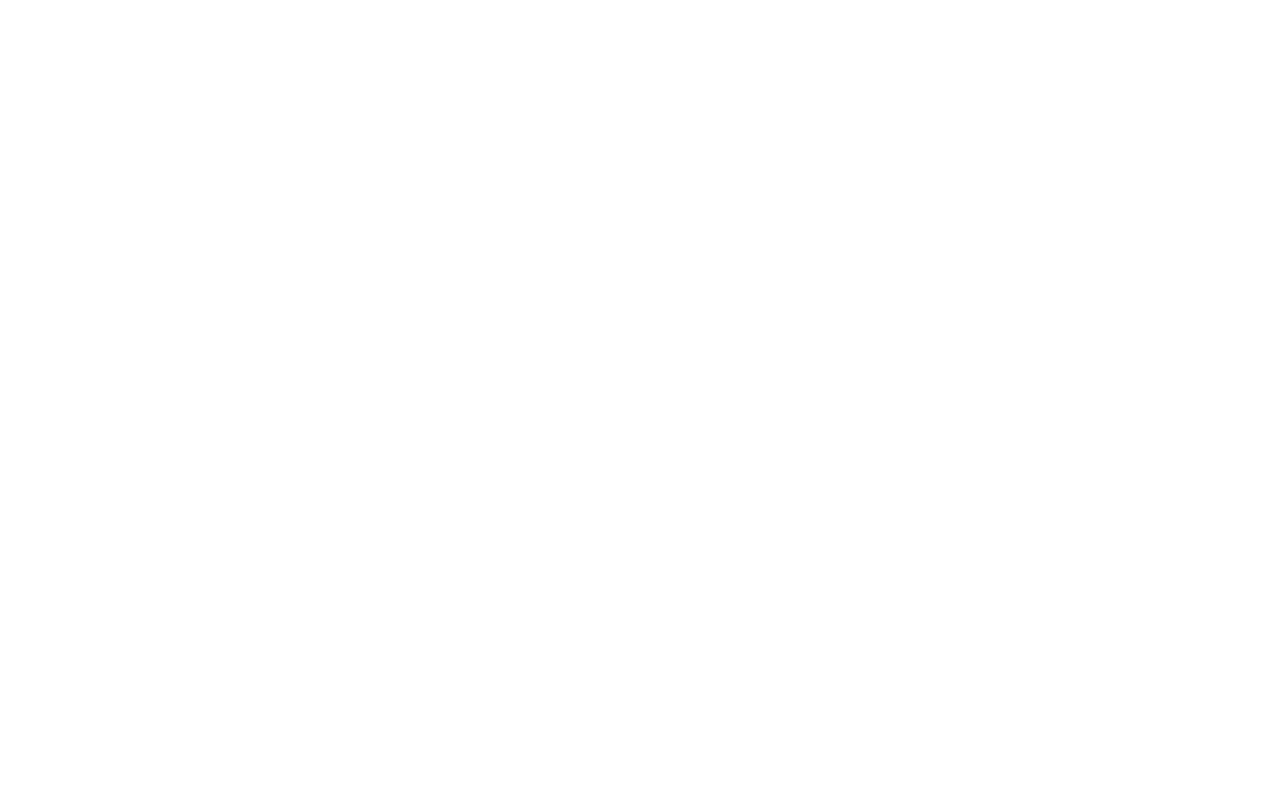
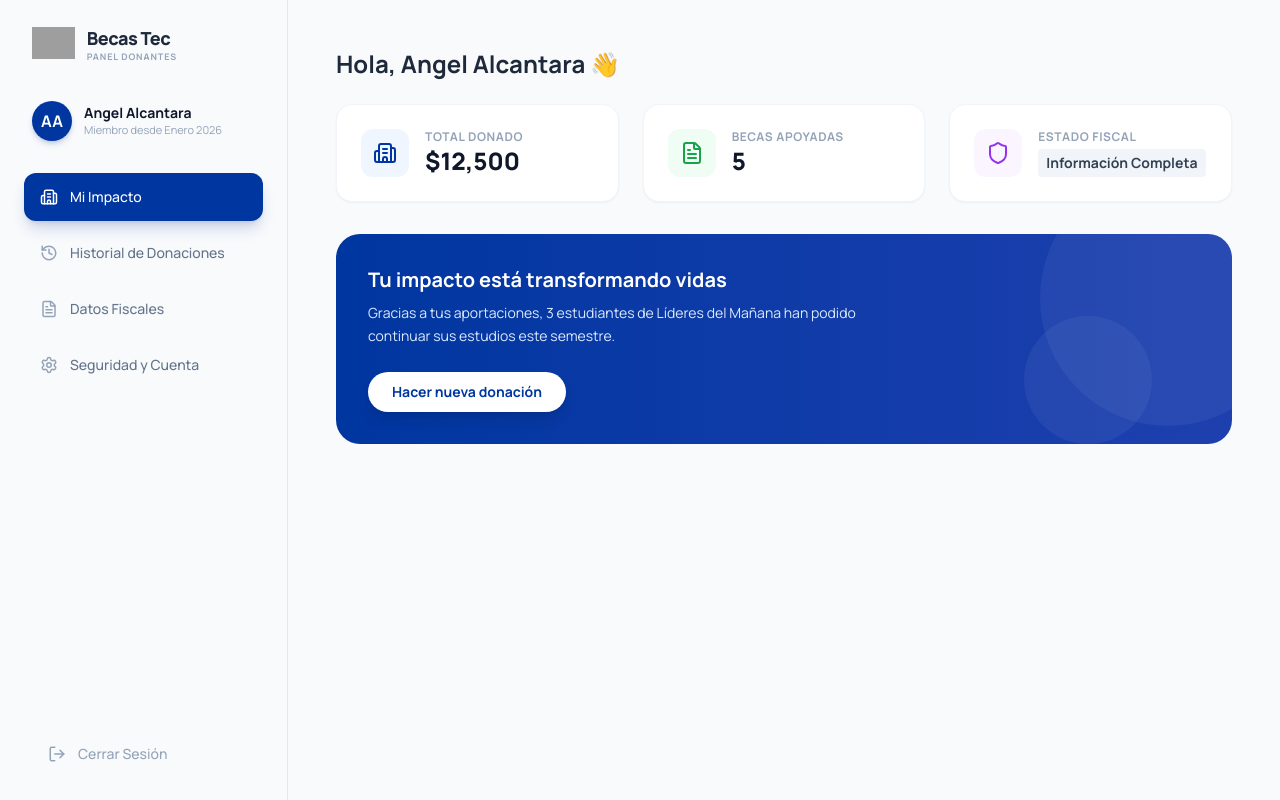
Before and after one commit to Aalcantaraxxx/Becas-TEC-Platform, a React (Vite) app in the folder frontend/: page /account in a window 1280 px wide. Before the commit this address had no page. Built offline with nearby package versions, Linux system fonts and the light colour scheme; grey boxes are pictures that could not be loaded.

Commit message:
Add: Account Page and FIX TYP

```diff
--- a/frontend/src/App.jsx
+++ b/frontend/src/App.jsx
@@ -4,6 +4,7 @@ import PersonalizationPage from './pages/PersonalizationPage';
 import ImpactPage from './pages/ImpactPage';
 import CheckoutPage from './pages/CheckoutPage';
 import ThankYouPage from './pages/ThankYouPage';
+import AccountPage from './pages/AccountPage';
 
 function App() {
   return (
@@ -17,6 +18,8 @@ function App() {
         <Route path="/checkout" element={<CheckoutPage />} />
 
         <Route path="/thank-you" element={<ThankYouPage />} />
+
+        <Route path="/account" element={<AccountPage />} />
       </Routes>
     </BrowserRouter>
   )
```
